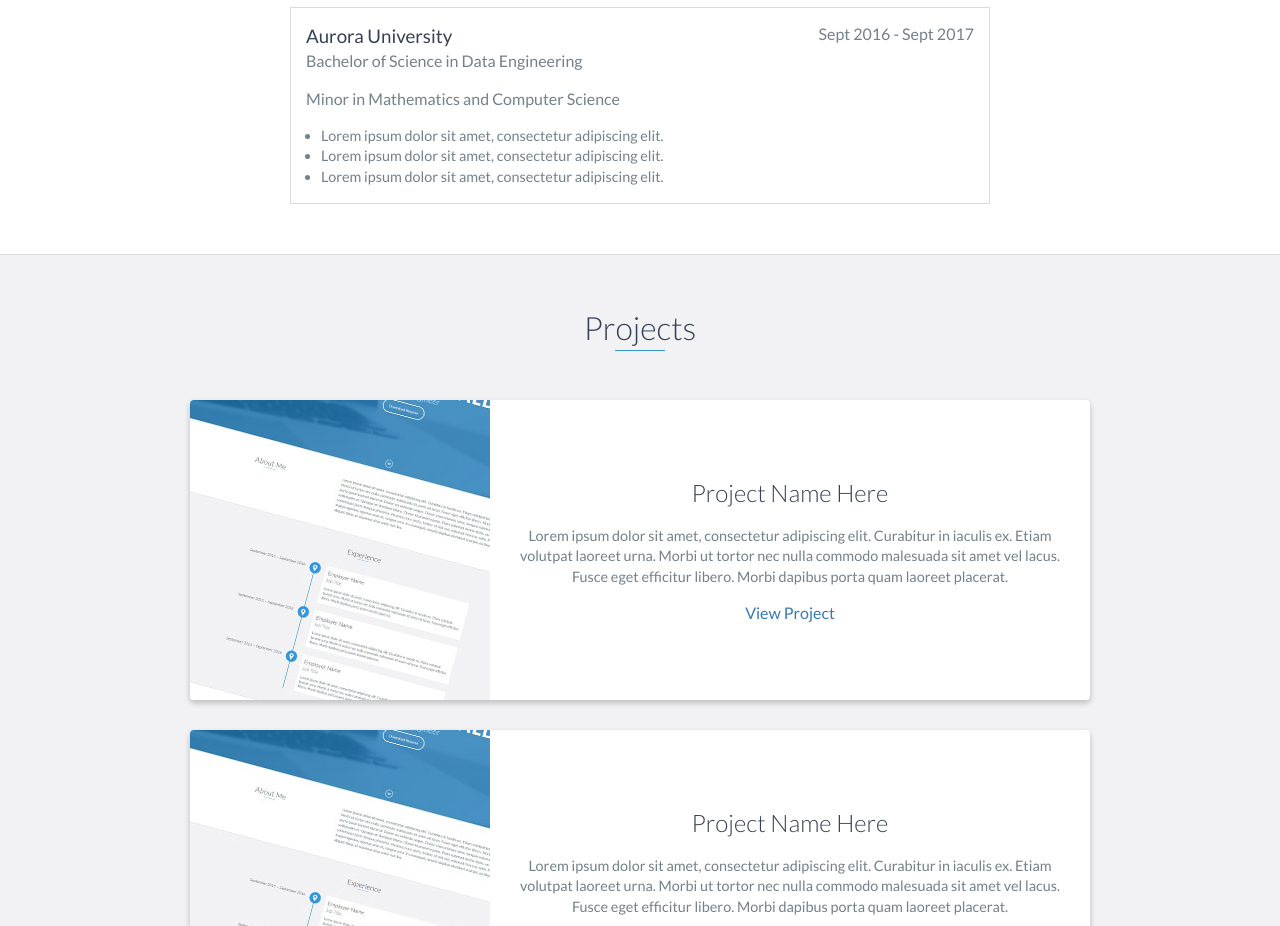
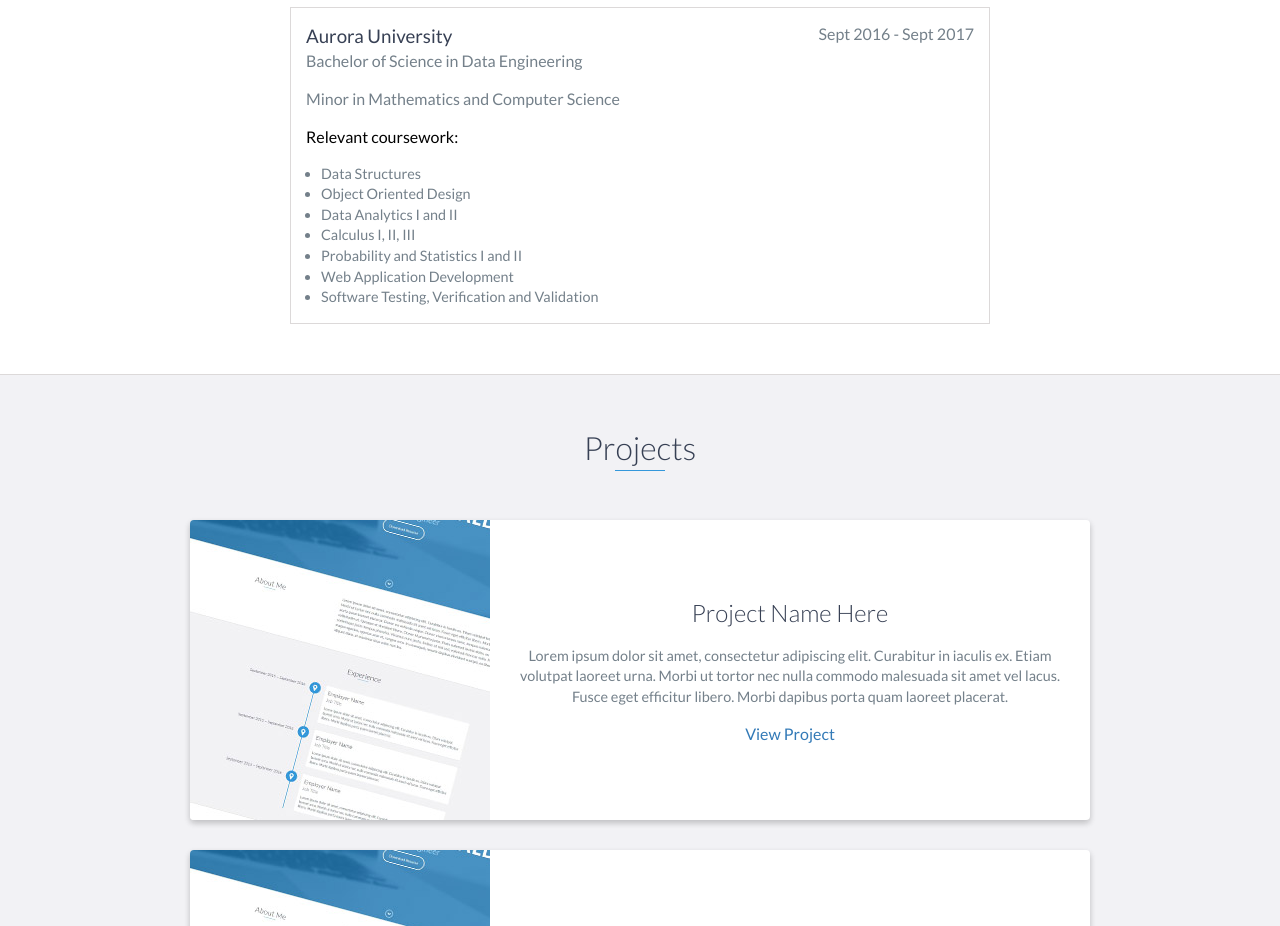
Before and after one commit to dschober02/dschober02.io, a website: page index.html in a window 1280 px wide. Shown: the part 2080-3006 px from the top of the page. Drawn offline with nearby package versions, Linux system fonts and the light colour scheme.

Commit message:
Update # 2

```diff
--- a/index.html
+++ b/index.html
@@ -130,16 +130,15 @@
             <span class="education-date">Sept 2016 - Sept 2017</span>
             <h4>Bachelor of Science in Data Engineering</h4>
             <h4>Minor in Mathematics and Computer Science</h4>
+            <h4 style="color: black"> Relevant coursework:</h4>
             <ul>
-                <li>
-                    Lorem ipsum dolor sit amet, consectetur adipiscing elit.
-                </li>
-                <li>
-                    Lorem ipsum dolor sit amet, consectetur adipiscing elit.
-                </li>
-                <li>
-                    Lorem ipsum dolor sit amet, consectetur adipiscing elit.
-                </li>
+                <li>Data Structures</li>
+                <li>Object Oriented Design</li>
+                <li>Data Analytics I and II</li>
+                <li>Calculus I, II, III</li>
+                <li>Probability and Statistics I and II</li>
+                <li>Web Application Development</li>
+                <li>Software Testing, Verification and Validation</li>
             </ul>
         </div>
         <!-- End .education-block -->
```
